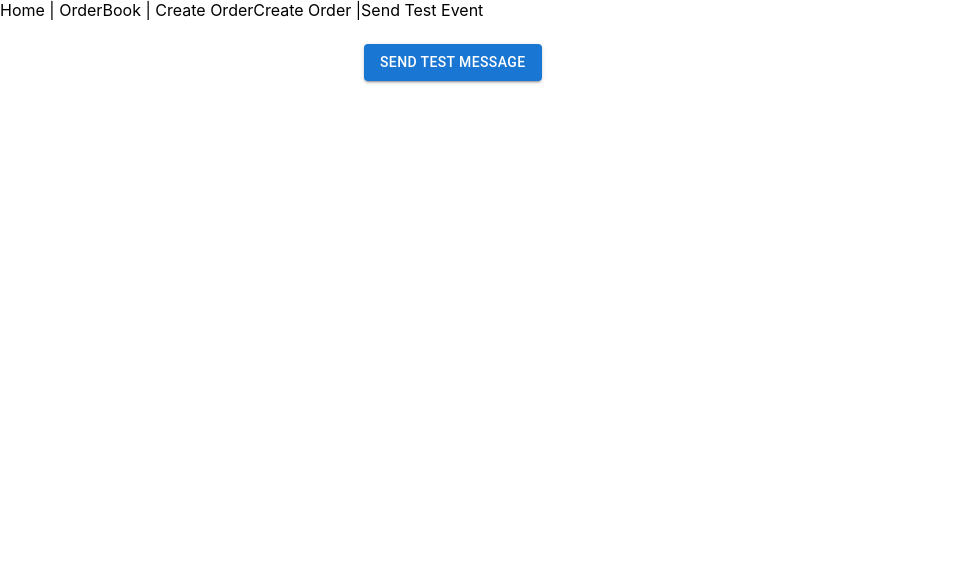
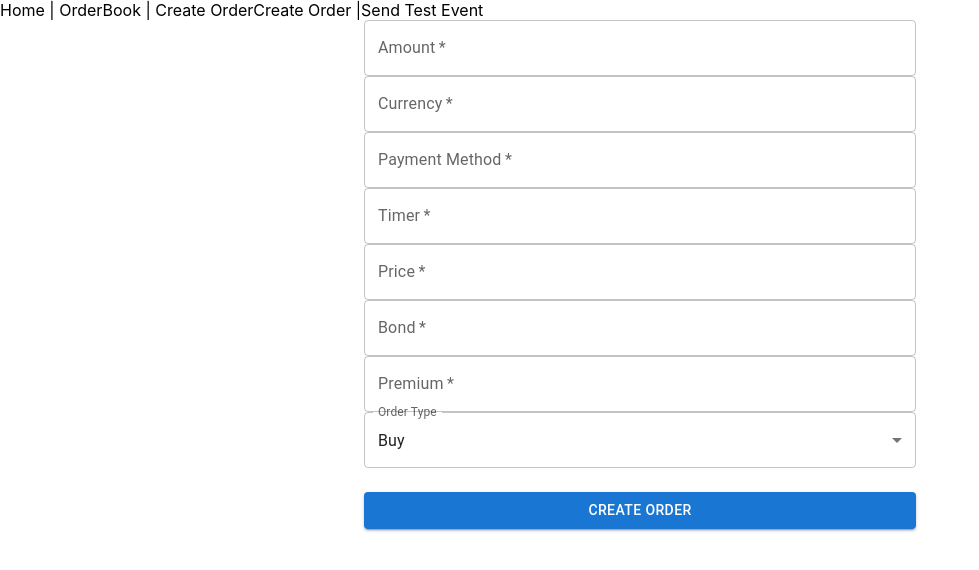
Before and after one commit to MarketMadi/civkit-ui, a React (Create React App) app: page /createorder in a window 1280 px wide. Shown: the top 570 px of the page, without its empty margins (0-979 px from the left). Built offline with nearby package versions, Linux system fonts and the light colour scheme; no server answers.

Commit message:
added a sendtestevent.js which persists event in my nostr relay

```diff
--- a/src/CreateOrderForm.js
+++ b/src/CreateOrderForm.js
@@ -1,11 +1,24 @@
 import React, { useState, useEffect } from 'react';
-import { Container, Button } from '@mui/material';
+import { Container, Button, TextField, FormControl, InputLabel, Select, MenuItem } from '@mui/material';
+import { v4 as uuidv4 } from 'uuid';
+import { schnorr, utils } from 'noble-secp256k1';
 
-const CreateOrderForm = () => {
+const CreateOrderForm = ({ onCreateOrder }) => {
+  const [newOrder, setNewOrder] = useState({
+    amount: '',
+    currency: '',
+    paymentMethod: '',
+    timer: '',
+    price: '',
+    bond: '',
+    premium: '',
+    orderType: 'Buy',
+  });
+
   const [socket, setSocket] = useState(null);
 
   useEffect(() => {
-    const relayUrl = 'ws://localhost:7000'; // Replace with your Nostr relay URL
+    const relayUrl = 'ws://localhost:7000';
     const ws = new WebSocket(relayUrl);
 
     ws.onopen = () => {
@@ -23,137 +36,163 @@ const CreateOrderForm = () => {
     };
   }, []);
 
-  const handleTestSubmit = () => {
-    if (socket && socket.readyState === WebSocket.OPEN) {
-      const testMessage = { message: 'Hello Nostr' };
-      socket.send(JSON.stringify(testMessage));
-      console.log('Test JSON message sent');
-    } else {
+  const byteArrayToHex = (byteArray) => {
+    return Array.from(byteArray, byte => {
+      return ('0' + (byte & 0xFF).toString(16)).slice(-2);
+    }).join('');
+  };
+
+  const signEventData = async (eventData, privateKey) => {
+    try {
+      const encoder = new TextEncoder();
+      const encodedData = encoder.encode(eventData);
+      const messageHash = await utils.sha256(encodedData);
+      const signature = await schnorr.sign(messageHash, privateKey);
+      return byteArrayToHex(signature);
+    } catch (error) {
+      console.error('Error in signEventData:', error);
+      throw error;
+    }
+  };
+
+  const handleChange = (e) => {
+    setNewOrder({ ...newOrder, [e.target.name]: e.target.value });
+  };
+
+  const handleSubmit = async (e) => {
+    e.preventDefault();
+
+    if (!socket || socket.readyState !== WebSocket.OPEN) {
       console.error('WebSocket is not connected');
+      return;
+    }
+
+    try {
+      const publicKey = ''; // Replace with correct public key
+      const eventContent = {
+        pubkey: publicKey,
+        created_at: Math.floor(Date.now() / 1000),
+        kind: 1, // Set kind to 1 for order creation events
+        tags: [],
+        content: JSON.stringify(newOrder),
+      };
+
+      const serializedEvent = JSON.stringify([
+        0,
+        eventContent.pubkey,
+        eventContent.created_at,
+        eventContent.kind,
+        eventContent.tags,
+        eventContent.content,
+      ]);
+
+      const privateKey = ''; // Replace with your private key
+      const signature = await signEventData(serializedEvent, privateKey);
+      const eventId = await utils.sha256(new TextEncoder().encode(serializedEvent));
+
+      const nostrEvent = {
+        ...eventContent,
+        id: byteArrayToHex(eventId),
+        sig: signature,
+      };
+
+      socket.send(JSON.stringify(['EVENT', nostrEvent]));
+      console.log('Order event sent');
+
+      onCreateOrder(newOrder);
+      setNewOrder({
+        amount: '',
+        currency: '',
+        paymentMethod: '',
+        timer: '',
+        price: '',
+        bond: '',
+        premium: '',
+        orderType: 'Buy',
+      });
+
+    } catch (error) {
+      console.error('Error in handleSubmit:', error);
     }
   };
 
   return (
     <Container component="main" maxWidth="sm">
-      <Button variant="contained" onClick={handleTestSubmit} sx={{ mt: 3, mb: 2 }}>
-        Send Test Message
-      </Button>
+      <form onSubmit={handleSubmit}>
+        <TextField
+          required
+          fullWidth
+          label="Amount"
+          name="amount"
+          value={newOrder.amount}
+          onChange={handleChange}
+        />
+        <TextField
+          required
+          fullWidth
+          label="Currency"
+          name="currency"
+          value={newOrder.currency}
+          onChange={handleChange}
+        />
+        <TextField
+          required
+          fullWidth
+          label="Payment Method"
+          name="paymentMethod"
+          value={newOrder.paymentMethod}
+          onChange={handleChange}
+        />
+        <TextField
+          required
+          fullWidth
+          label="Timer"
+          name="timer"
+          value={newOrder.timer}
+          onChange={handleChange}
+        />
+        <TextField
+          required
+          fullWidth
+          label="Price"
+          name="price"
+          value={newOrder.price}
+          onChange={handleChange}
+        />
+        <TextField
+          required
+          fullWidth
+          label="Bond"
+          name="bond"
+          value={newOrder.bond}
+          onChange={handleChange}
+        />
+        <TextField
+          required
+          fullWidth
+          label="Premium"
+          name="premium"
+          value={newOrder.premium}
+          onChange={handleChange}
+        />
+        <FormControl fullWidth>
+          <InputLabel>Order Type</InputLabel>
+          <Select
+            name="orderType"
+            value={newOrder.orderType}
+            label="Order Type"
+            onChange={handleChange}
+          >
+            <MenuItem value="Buy">Buy</MenuItem>
+            <MenuItem value="Sell">Sell</MenuItem>
+          </Select>
+        </FormControl>
+        <Button type="submit" fullWidth variant="contained" sx={{ mt: 3, mb: 2 }}>
+          Create Order
+        </Button>
+      </form>
     </Container>
   );
 };
 
 export default CreateOrderForm;
-
-
-// import React, { useState, useEffect } from 'react';
-// import { Container, Paper, Table, TableBody, TableCell, TableRow, TextField, Button, FormControl, InputLabel, Select, MenuItem } from '@mui/material';
-// import { v4 as uuidv4 } from 'uuid'; // For generating a unique event ID
-
-// const CreateOrderForm = ({ onCreateOrder }) => {
-//   const [newOrder, setNewOrder] = useState({
-//     amount: '',
-//     currency: '',
-//     paymentMethod: '',
-//     timer: '',
-//     price: '',
-//     bond: '',
-//     premium: '',
-//     orderType: 'Buy',
-//   });
-
-//   const [socket, setSocket] = useState(null);
-
-//   useEffect(() => {
-//     const relayUrl = 'ws://localhost:7000'; // Replace with your Nostr relay URL
-//     const ws = new WebSocket(relayUrl);
-
-//     ws.onopen = () => {
-//       console.log('Connected to Nostr relay');
-//     };
-
-//     ws.onerror = (error) => {
-//       console.error('WebSocket error:', error);
-//     };
-
-//     setSocket(ws);
-
-//     return () => {
-//       ws.close();
-//     };
-//   }, []);
-
-
-
-//   const handleChange = (e) => {
-//     setNewOrder({ ...newOrder, [e.target.name]: e.target.value });
-//   };
-
-//   const handleSubmit = (e) => {
-//     e.preventDefault();
-
-//     if (socket && socket.readyState === WebSocket.OPEN) {
-//       const timestamp = Math.floor(Date.now() / 1000);
-//       const nostrEvent = {
-//         id: uuidv4(), // Unique event ID
-//         pubkey: 'your_public_key', // Replace with the actual public key
-//         created_at: timestamp,
-//         kind: 1, // Event kind (1 for text note, adjust as needed)
-//         tags: [], // Add any relevant tags
-//         content: JSON.stringify(newOrder),
-//       };
-
-//       socket.send(JSON.stringify(['EVENT', nostrEvent]));
-//       console.log('Order event sent');
-//     } else {
-//       console.error('WebSocket is not connected');
-//     }
-
-//     onCreateOrder(newOrder);
-//     setNewOrder({
-//       amount: '',
-//       currency: '',
-//       paymentMethod: '',
-//       timer: '',
-//       price: '',
-//       bond: '',
-//       premium: '',
-//       orderType: 'Buy',
-//     });
-//   };
-
-
-//   return (
-//     <Container component="main" maxWidth="sm">
-//       <Paper sx={{ marginTop: 8, display: 'flex', flexDirection: 'column', alignItems: 'center', padding: 2 }}>
-//         <Table component="form" onSubmit={handleSubmit} noValidate sx={{ mt: 1 }}>
-//           <TableBody>
-//             {/* Amount */}
-//             <TableRow>
-//               <TableCell>
-//                 <TextField
-//                   required
-//                   fullWidth
-//                   label="Amount"
-//                   name="amount"
-//                   value={newOrder.amount}
-//                   onChange={handleChange}
-//                 />
-//               </TableCell>
-//             </TableRow>
-//             {/* ... other form fields ... */}
-//             {/* Submit Button */}
-//             <TableRow>
-//               <TableCell>
-//                 <Button type="submit" fullWidth variant="contained" sx={{ mt: 3, mb: 2 }}>
-//                   Create Order
-//                 </Button>
-//               </TableCell>
-//             </TableRow>
-//           </TableBody>
-//         </Table>
-//       </Paper>
-//     </Container>
-//   );
-// };
-
-// export default CreateOrderForm;
--- a/src/SendTestEvent.js
+++ b/src/SendTestEvent.js
@@ -1,9 +1,20 @@
 import React, { useState, useEffect, useRef } from 'react';
+import { TextField, Button, FormControl, InputLabel, Select, MenuItem } from '@mui/material';
 import { schnorr, utils } from 'noble-secp256k1';
 
-function SendTestEvent() {
+function SendOrderEvent() {
   const [isConnected, setIsConnected] = useState(false);
   const [errorMessage, setErrorMessage] = useState('');
+  const [order, setOrder] = useState({
+    amount: '',
+    currency: '',
+    paymentMethod: '',
+    timer: '',
+    price: '',
+    bond: '',
+    premium: '',
+    orderType: 'Buy',
+  });
   const wsRef = useRef(null);
 
   useEffect(() => {
@@ -37,20 +48,18 @@ function SendTestEvent() {
   };
 
   const signEventData = async (eventData, privateKey) => {
-    try {
     const encoder = new TextEncoder();
     const encodedData = encoder.encode(eventData);
     const messageHash = await utils.sha256(encodedData);
     const signature = await schnorr.sign(messageHash, privateKey);
     return byteArrayToHex(signature);
-    } catch (error) {
-      console.error('Error in signEventData:', error);
-      throw error;
-    }
+  };
+
+  const handleChange = (e) => {
+    setOrder({ ...order, [e.target.name]: e.target.value });
   };
 
   const handleSendEvent = async () => {
-    try {
     if (!isConnected) {
       throw new Error('Not connected to WebSocket');
     }
@@ -60,7 +69,7 @@ function SendTestEvent() {
       created_at: Math.floor(Date.now() / 1000),
       kind: 1,
       tags: [],
-        content: 'Simple test message',
+      content: JSON.stringify(order),
     };
 
     const serializedEvent = JSON.stringify([
@@ -83,24 +92,32 @@ function SendTestEvent() {
     };
 
     const message = JSON.stringify(['EVENT', testEvent]);
-      console.log('Sending message:', message);
     wsRef.current.send(message);
-    } catch (error) {
-      console.error('Error sending event:', error);
-      setErrorMessage('Failed to send event:' + error.message);
-    }
   };
 
   return (
     <div>
-      {isConnected ? (
-        <button onClick={handleSendEvent}>Send Event</button>
-      ) : (
-        'Connecting to WebSocket...'
-      )}
+      <TextField label="Amount" name="amount" fullWidth value={order.amount} onChange={handleChange} />
+      <TextField label="Currency" name="currency" fullWidth value={order.currency} onChange={handleChange} />
+      <TextField label="Payment Method" name="paymentMethod" fullWidth value={order.paymentMethod} onChange={handleChange} />
+      <TextField label="Timer" name="timer" fullWidth value={order.timer} onChange={handleChange} />
+      <TextField label="Price" name="price" fullWidth value={order.price} onChange={handleChange} />
+      <TextField label="Bond" name="bond" fullWidth value={order.bond} onChange={handleChange} />
+      <TextField label="Premium" name="premium" fullWidth value={order.premium} onChange={handleChange} />
+      <FormControl fullWidth>
+        <InputLabel>Order Type</InputLabel>
+        <Select name="orderType" value={order.orderType} label="Order Type" onChange={handleChange}>
+          <MenuItem value="Buy">Buy</MenuItem>
+          <MenuItem value="Sell">Sell</MenuItem>
+        </Select>
+      </FormControl>
+      <Button onClick={handleSendEvent} disabled={!isConnected} variant="contained" sx={{ mt: 3, mb: 2 }}>
+        Send Order
+      </Button>
       {errorMessage && <p className="error">{errorMessage}</p>}
+      {isConnected ? '' : 'Connecting to WebSocket...'}
     </div>
   );
 }
 
-export default SendTestEvent;
+export default SendOrderEvent;
```
Also changed, not shown: 1 other file (tests, documents, lock files or other folders). Lines whose indentation alone changed are shown as unchanged.
